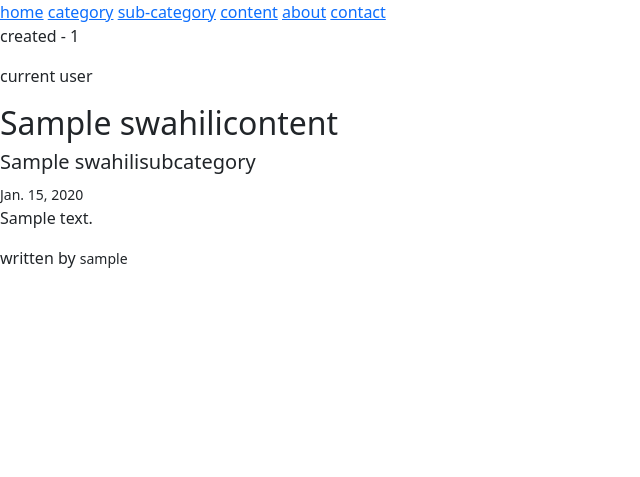
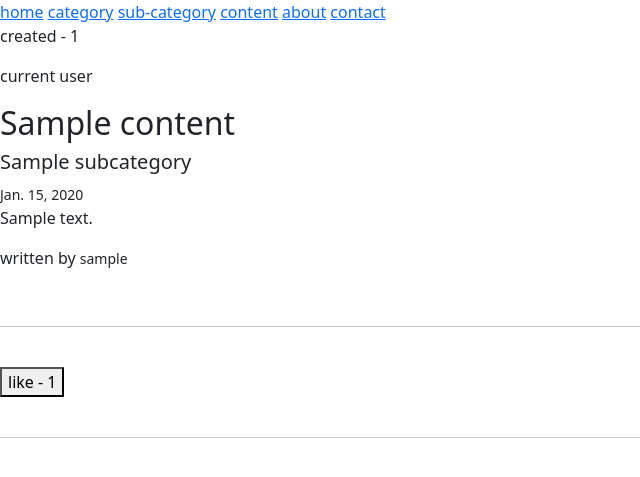
Before and after one commit to joe-duop/random, a Django app: a page that uses swahili/templates/topic/swahiliDetailView.html in a window 1280 px wide. Shown: the top 477 px of the page, without its empty margins (0-640 px from the left). Run offline with Django 3.2, Linux system fonts and the light colour scheme; tables that the repository leaves empty hold one stand-in row (values such as "Sample post"); some libraries are stand-ins or nearby versions.

Commit message:
added like-button and renamed models

```diff
--- a/swahili/admin.py
+++ b/swahili/admin.py
@@ -2,6 +2,6 @@
 from . import models
 
 # Register your models here.
-admin.site.register(models.SwahiliCategory)
-admin.site.register(models.SwahiliSubCategory)
-admin.site.register(models.SwahiliContent)
+admin.site.register(models.Category)
+admin.site.register(models.SubCategory)
+admin.site.register(models.Content)
--- a/swahili/models.py
+++ b/swahili/models.py
@@ -4,12 +4,13 @@
 from django.db import models
 from django.contrib.auth.models import User
 from ckeditor.fields import RichTextField
+from django.utils import timezone
 
 from madapalace.utils import unique_slug_generator
 from django.db.models.signals import pre_save
 
 # Create your models here.
-class SwahiliCategory(models.Model):
+class Category(models.Model):
     title = models.CharField(max_length=100)
     slug = models.SlugField(null=True, blank=True)
 
@@ -17,25 +18,30 @@
         return self.title
 
 
-class SwahiliSubCategory(models.Model):
+class SubCategory(models.Model):
     title = models.CharField(max_length=100)
     slug = models.SlugField(null=True, blank=True)
-    cat = models.ForeignKey(SwahiliCategory, on_delete=models.CASCADE)
+    cat = models.ForeignKey(Category, on_delete=models.CASCADE)
 
     def __str__(self):
         return self.title
 
 
-class SwahiliContent(models.Model):
+class Content(models.Model):
     #TODO: the id for arrangement
     title = models.CharField(max_length=100)
-    main_cat = models.ForeignKey(SwahiliCategory, on_delete=models.CASCADE)
-    category = models.ForeignKey(SwahiliSubCategory, on_delete=models.CASCADE)
+    main_cat = models.ForeignKey(Category, on_delete=models.CASCADE)
+    category = models.ForeignKey(SubCategory, on_delete=models.CASCADE)
     slug = models.SlugField(null=True, blank=True)
     date_created = models.DateField()
-    #date updated
+    # date_modified = models.DateTimeField(default=timezone.now, null=True, blank=True)
+    #date_published = models.DateTimeField(default=timezone.now, null=True, blank=True)
     content = RichTextField(blank=True, null=True)
     author = models.ForeignKey(User, on_delete=models.CASCADE)
+    likes = models.ManyToManyField(User, related_name='swahili_content')
+
+    def total_likes(self):
+        return self.likes.count()
 
     def __str__(self):
         return self.title
@@ -45,6 +51,6 @@
         instance.slug = unique_slug_generator(instance)
 
 
-pre_save.connect(slug_generator, sender=SwahiliCategory)
-pre_save.connect(slug_generator, sender=SwahiliSubCategory)
-pre_save.connect(slug_generator, sender=SwahiliContent)
+pre_save.connect(slug_generator, sender=Category)
+pre_save.connect(slug_generator, sender=SubCategory)
+pre_save.connect(slug_generator, sender=Content)
--- a/swahili/templates/topic/swahiliCreateView.html
+++ b/swahili/templates/topic/swahiliCreateView.html
@@ -19,6 +19,10 @@
             <button class="btn btn-primary" type="submit">save</button>
           </form>
         </div>
+        <script type="text/javascript">
+          let name = "{{user.id}}";
+          document.getElementById("author").value = name;
+        </script>
     {% else %}
       <h3>you are not allowed here</h3>
     {% endif %}
--- a/swahili/templates/topic/swahiliDetailView.html
+++ b/swahili/templates/topic/swahiliDetailView.html
@@ -25,5 +25,17 @@
 <small>{{swahili_det.date_created}}</small>
 <p>{{swahili_det.content|safe}}</p>
 <p>written by <small>{{swahili_det.author}}</small></p>
+<br>
+<hr>
+<br>
+<form action="{% url 'like_content' swahili_det.pk %}" method="post">
+  {% csrf_token %}
+  <button type="submit" name="post_id" value="{{ swahili_det.id }}">
+    like - {{total_likes}}
+  </button>
+</form>
+<br>
+<hr>
+<br>
 
 {% endblock content %}
--- a/swahili/urls.py
+++ b/swahili/urls.py
@@ -21,7 +21,7 @@
     path('topic/create', views.swahiliCreateView, name='swahili_create'),
     path('topic/<slug:slug_text>', views.swahiliDetailView, name='swahili_detail'),
     path('topic/<slug:slug_text>/update', views.swahiliUpdateView, name='swahili_update'),
-
+    path('like/<int:pk>', views.likeView, name='like_content'),
 
 
 ]
--- a/swahili/views.py
+++ b/swahili/views.py
@@ -1,6 +1,10 @@
 from django.shortcuts import render, get_object_or_404, redirect
+
 from .models import *
 from .forms import *
+
+from django.urls import reverse
+from django.http import HttpResponseRedirect
 
 # Create your views here.
 def homeView(request):
@@ -10,7 +14,7 @@
 #main category
 def swahiliCategoryView(request):
     """lists all the categories created"""
-    sw_main = SwahiliCategory.objects.all()
+    sw_main = Category.objects.all()
     context = {'sw_main':sw_main}
     return render(request, 'category/swahiliCategoryView.html', context)
 
@@ -26,7 +30,7 @@
 
 def swahiliCategoryDetailView(request, the_slug):
     """shows the details of a specific category - the sub-categories"""
-    sw_main_det = SwahiliCategory.objects.get(slug=the_slug)
+    sw_main_det = Category.objects.get(slug=the_slug)
     context = {'sw_main_det':sw_main_det}
     return render(request, 'category/swahiliCategoryDetailView.html', context)
 
@@ -34,7 +38,7 @@
 # sub-category
 def swahiliSubCategoryView(request):
     """lists all the swahili-sub-categories created"""
-    sw_sub = SwahiliSubCategory.objects.all()
+    sw_sub = SubCategory.objects.all()
     context = {'sw_sub':sw_sub}
     return render(request, 'sub_category/swahiliSubCategoryView.html', context)
 
@@ -51,7 +55,7 @@
 
 def swahiliSubCategoryUpdateView(request, slug):
     """allows a user to edit/update sub-category"""
-    edit_sub = get_object_or_404(SwahiliSubCategory, slug=slug)
+    edit_sub = get_object_or_404(SubCategory, slug=slug)
     if request.method == 'POST':
         sub_form = SwahiliSubCategoryForm(request.POST, instance=edit_sub)
         if sub_form.is_valid():
@@ -66,7 +70,7 @@
 
 def swahiliSubCategoryDetailView(request, slug):
     """shows the details of a specific swahili-sub-category - the contents"""
-    sw_sub_det = SwahiliSubCategory.objects.get(slug=slug)
+    sw_sub_det = SubCategory.objects.get(slug=slug)
     context = {'sw_sub_det':sw_sub_det}
     return render(request, 'sub_category/swahiliSubCategoryDetailView.html', context)
 
@@ -74,7 +78,7 @@
 # content
 def swahiliView(request):
     """lists all the topics created"""
-    swahili = SwahiliContent.objects.all()
+    swahili = Content.objects.all()
     context = {'swahili':swahili}
     return render(request, 'topic/swahiliView.html', context)
 
@@ -92,7 +96,7 @@
 
 def swahiliUpdateView(request, slug_text):
     """allows a user to edit/update content"""
-    edit_content = get_object_or_404(SwahiliContent, slug=slug_text)
+    edit_content = get_object_or_404(Content, slug=slug_text)
     if request.method == 'POST':
         content_form = SwahiliContentForm(request.POST, instance=edit_content)
         if content_form.is_valid():
@@ -106,6 +110,13 @@
 
 def swahiliDetailView(request, slug_text):
     """shows the details of a specific topic - the contents"""
-    swahili_det = get_object_or_404(SwahiliContent, slug=slug_text)
-    context = {'swahili_det':swahili_det}
+    swahili_det = get_object_or_404(Content, slug=slug_text)
+    total_likes = swahili_det.total_likes()
+    context = {'swahili_det':swahili_det, 'total_likes':total_likes}
     return render(request, 'topic/swahiliDetailView.html', context)
+
+
+def likeView(request, pk):
+    like_c = get_object_or_404(Content, id=request.POST.get('post_id'))
+    like_c.likes.add(request.user)
+    return redirect('swahili') #todo
```
Also changed, not shown: swahili/forms.py (+5 -4 lines), swahili/migrations/0001_initial.py, swahili/migrations/0002_auto_20210712_1853.py (deleted).
